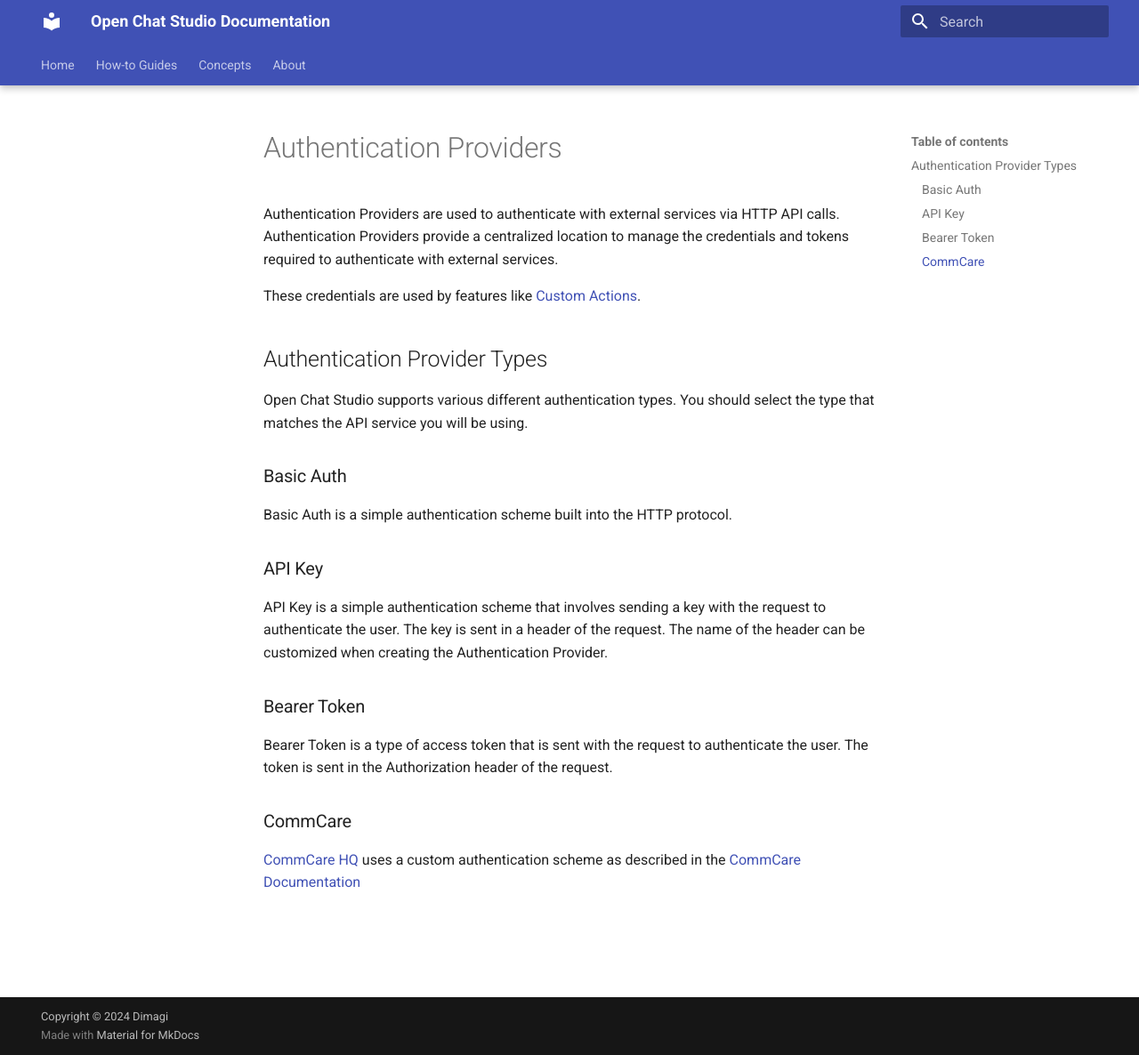
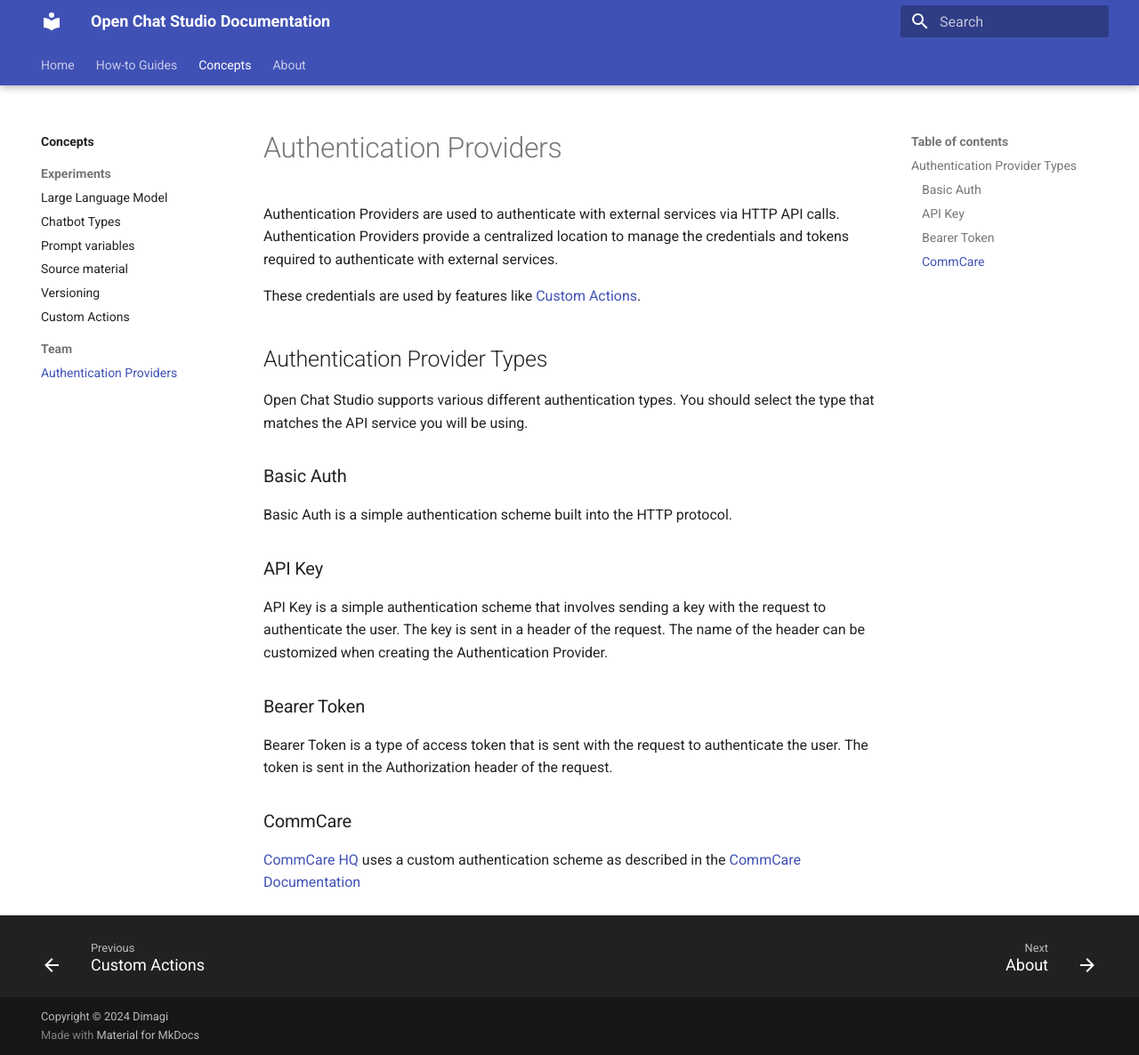
Before and after one commit to dimagi/open-chat-studio-docs, an MkDocs documentation site: the page built from docs/concepts/authentication-providers.md, in a window 1280 px wide and 1186 px high. Shown: the whole window at 89% size. Built offline with MkDocs 1.6.1 and Material for MkDocs 9.7.7, drawn with Linux system fonts in a browser that asks for light colours.

Commit message:
move auth providers to concepts and group concepts

```diff
--- a/mkdocs.yml
+++ b/mkdocs.yml
@@ -33,10 +33,13 @@ nav:
       - how-to/remote_api.md
   - Concepts:
       - concepts/index.md
-      - concepts/llm.md
-      - concepts/chatbot_types.md
-      - concepts/prompt_variables.md
-      - concepts/source_material.md
-      - concepts/versioning.md
-      - concepts/custom_actions.md
+      - Experiments:
+        - concepts/llm.md
+        - concepts/chatbot_types.md
+        - concepts/prompt_variables.md
+        - concepts/source_material.md
+        - concepts/versioning.md
+        - concepts/custom_actions.md
+      - Team:
+          - concepts/authentication-providers.md
   - About: about.md
```
Also changed, not shown: docs/concepts/custom_actions.md (+1 -1 lines), docs/concepts/authentication-providers.md (renamed from docs/team-configuration/authentication-providers.md).
